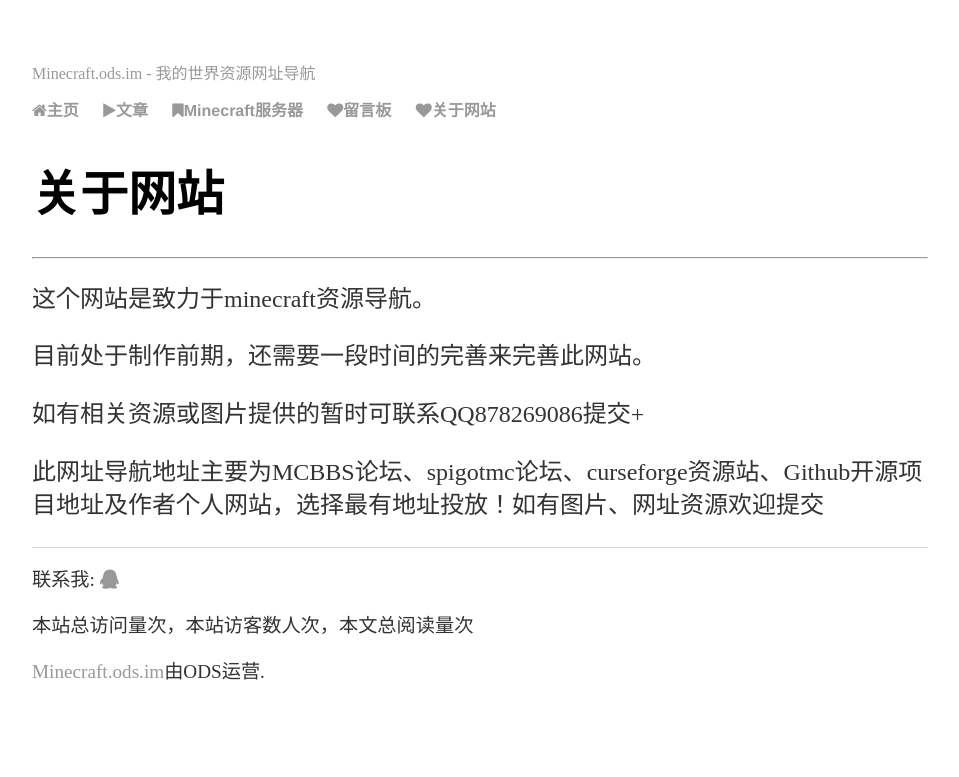
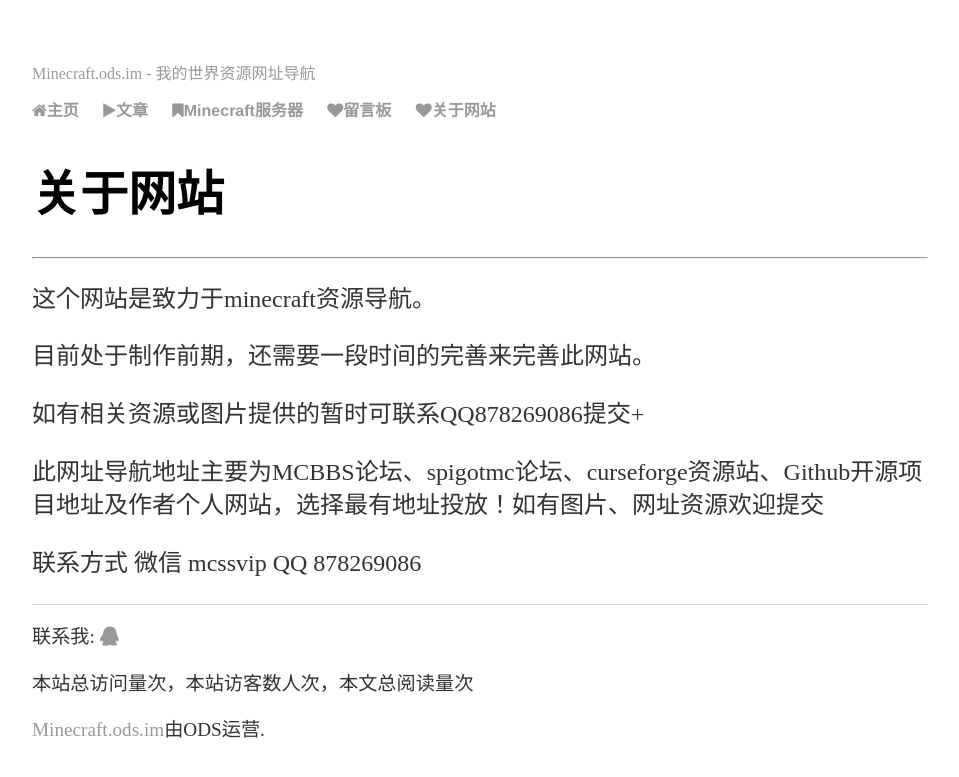
Before and after one commit to vlian5/Minecraft, a Jekyll site: the page built from page/4about.md, in a window 1280 px wide. Shown: the top 777 px of the page, without its empty margins (160-1119 px from the left). Built offline with Jekyll 4.4.1, drawn with Linux system fonts in a browser that asks for light colours; comment, search, counter and statistics services are not loaded; a style sheet for code colours, icons or effects is not loaded.

Commit message:
Update 4about.md

```diff
--- a/page/4about.md
+++ b/page/4about.md
@@ -13,3 +13,8 @@ type: page
 如有相关资源或图片提供的暂时可联系QQ878269086提交+
 
 此网址导航地址主要为MCBBS论坛、spigotmc论坛、curseforge资源站、Github开源项目地址及作者个人网站，选择最有地址投放！如有图片、网址资源欢迎提交
+
+
+联系方式
+微信 mcssvip
+QQ 878269086
```
